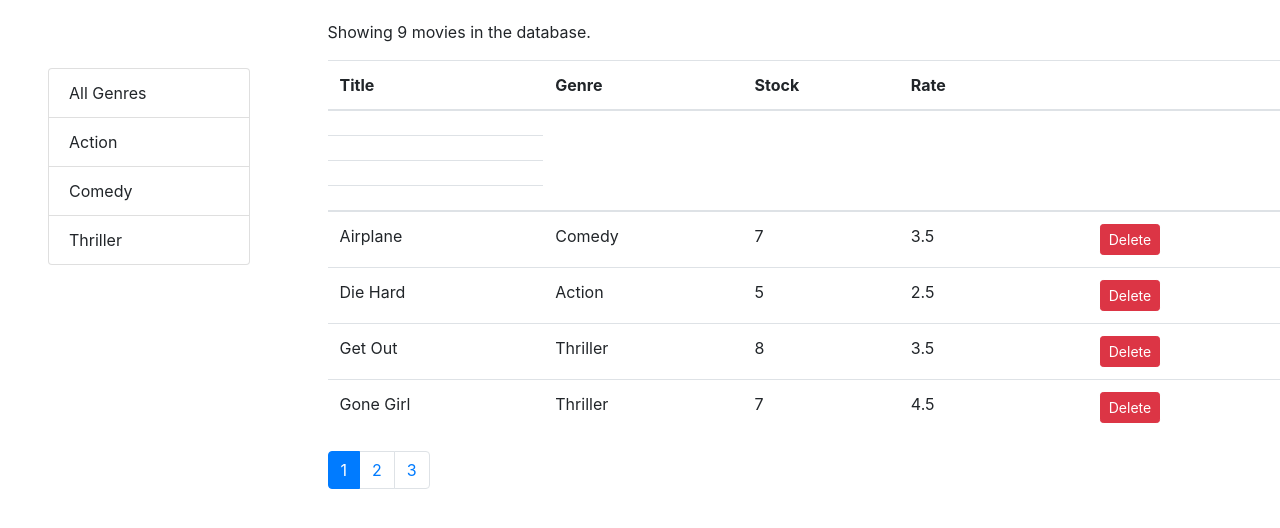
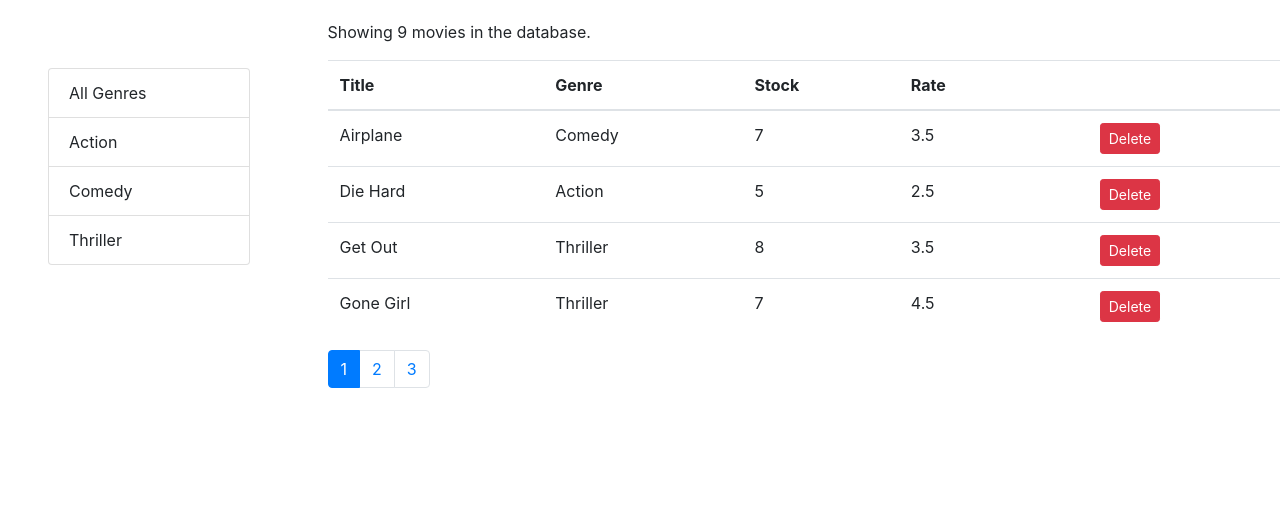
Before and after one commit to KareemWilson/React-course, a React (Create React App) app: page / in a window 1280 px wide. Shown: the top 528 px of the page. Built offline with nearby package versions, Linux system fonts and the light colour scheme; some icons are missing.

Commit message:
second commit

```diff
--- a/src/components/common/listGroup.jsx
+++ b/src/components/common/listGroup.jsx
@@ -2,7 +2,8 @@ import { library } from "@fortawesome/fontawesome-svg-core";
 import React, { Component } from "react";
 
 const ListGroup = (props) => {
-  const { items, textProperty, valueProperty, selectedItem, onItemSelect } = props;
+  const { items, textProperty, valueProperty, selectedItem, onItemSelect } =
+    props;
 
   return (
     <ul className="list-group m-5">
@@ -10,7 +11,9 @@ const ListGroup = (props) => {
         <li
           key={item[valueProperty]}
           className={
-            item === selectedItem ? "list-group-item active" : "list-group-item"
+            item === selectedItem
+              ? "list-group-item active clickable"
+              : "list-group-item clickable"
           }
           onClick={() => onItemSelect(item)}
         >
--- a/src/components/common/tableBody.jsx
+++ b/src/components/common/tableBody.jsx
@@ -1,17 +1,33 @@
-import React, { Component } from 'react';
+import React, { Component } from "react";
+import _ from "lodash";
 
 class TableBody extends React.Component {
-    render() {
-        const {data} = this.props
-        return(
-            <tbody>
-                {data.map(item => <tr>
-                    <td></td>
-                </tr> )}
+  renderCell = (item, column) => {
+    if (column.content) return column.content(item);
 
-            </tbody>
-        );
-    }
+    return _.get(item, column.path);
+  };
+
+  createKey = (item, column) => {
+    return item._id + (column.path || column.key);
+  };
+
+  render() {
+    const { data, columns } = this.props;
+    return (
+      <tbody>
+        {data.map((item) => (
+          <tr key={item._id}>
+            {columns.map((column) => (
+              <td key={this.createKey(item, column)}>
+                {this.renderCell(item, column)}
+              </td>
+            ))}
+          </tr>
+        ))}
+      </tbody>
+    );
+  }
 }
 
 export default TableBody;
--- a/src/components/moviesTable.jsx
+++ b/src/components/moviesTable.jsx
@@ -9,12 +9,22 @@ class MoviesTable extends React.Component {
     { path: "genre.name", label: "Genre" },
     { path: "numberInStock", label: "Stock" },
     { path: "dailyRentalRate", label: "Rate" },
-    { key: 'like'},
-    { key: 'delete'},
+    { key: "like", content: (movie) => <Like /> },
+    {
+      key: "delete",
+      content: (movie) => (
+        <button
+          onClick={() => this.props.onDelete(movie)}
+          className="btn btn-danger btn-sm"
+        >
+          Delete
+        </button>
+      ),
+    },
   ];
 
   render() {
-    const { movies, onDelete, onSort, sortColumn } = this.props;
+    const { movies, onSort, sortColumn } = this.props;
     return (
       <table className="table">
         <TableHeader
@@ -22,28 +32,7 @@ class MoviesTable extends React.Component {
           sortColumn={sortColumn}
           onSort={onSort}
         />
-        <TableBody data={movies} />
-        <tbody>
-          {movies.map((movie) => (
-            <tr key={movie._id}>
-              <td>{movie.title}</td>
-              <td>{movie.genre.name}</td>
-              <td>{movie.numberInStock}</td>
-              <td>{movie.dailyRentalRate}</td>
-              <td>
-                <Like />
-              </td>
-              <td>
-                <button
-                  onClick={() => onDelete(movie)}
-                  className="btn btn-danger btn-sm"
-                >
-                  Delete
-                </button>
-              </td>
-            </tr>
-          ))}
-        </tbody>
+        <TableBody columns={this.columns} data={movies} />
       </table>
     );
   }
--- a/src/index.css
+++ b/src/index.css
@@ -12,3 +12,8 @@ code {
   font-family: source-code-pro, Menlo, Monaco, Consolas, "Courier New",
     monospace;
 }
+
+
+.clickable {
+  cursor: pointer;
+}
```
